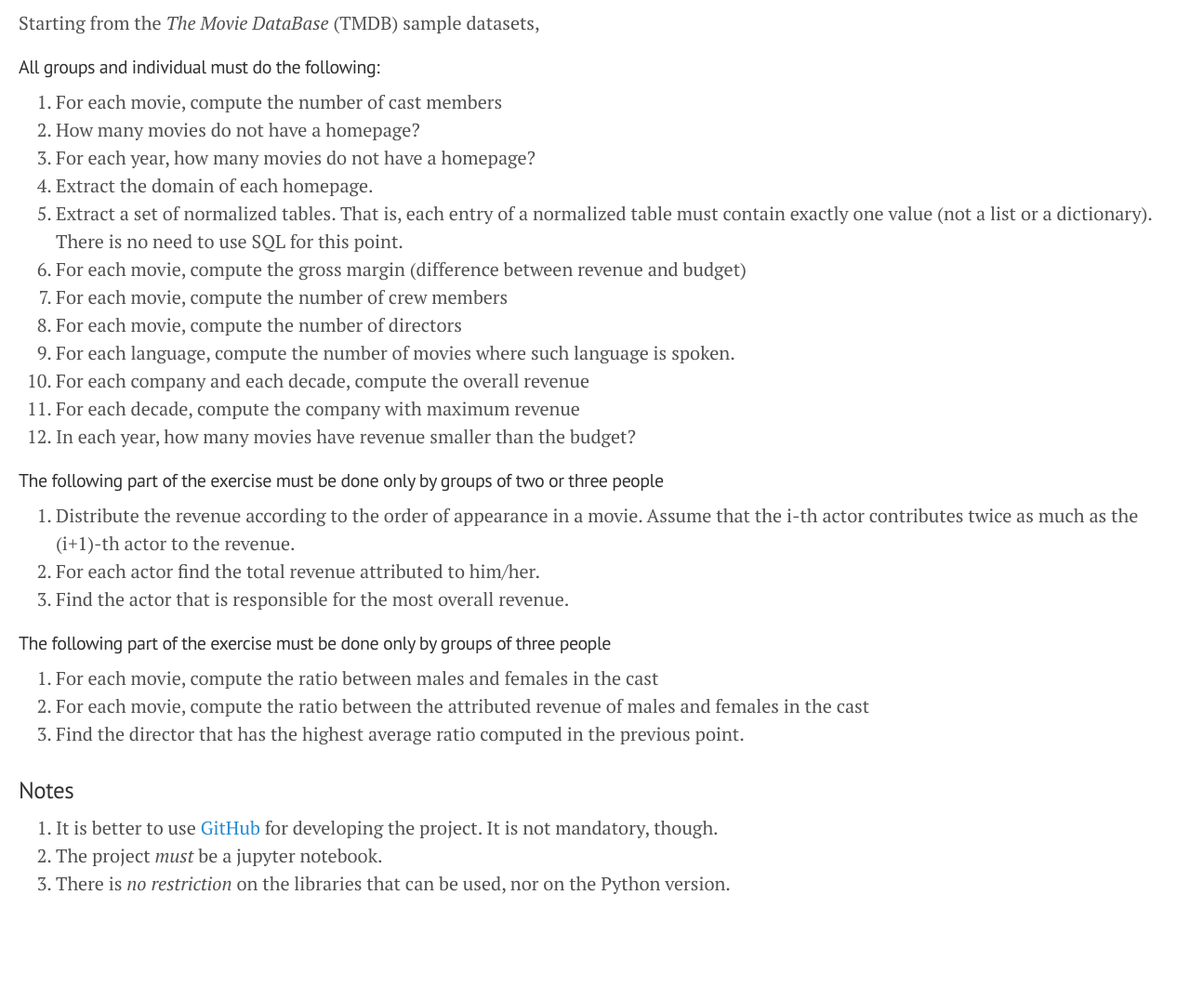
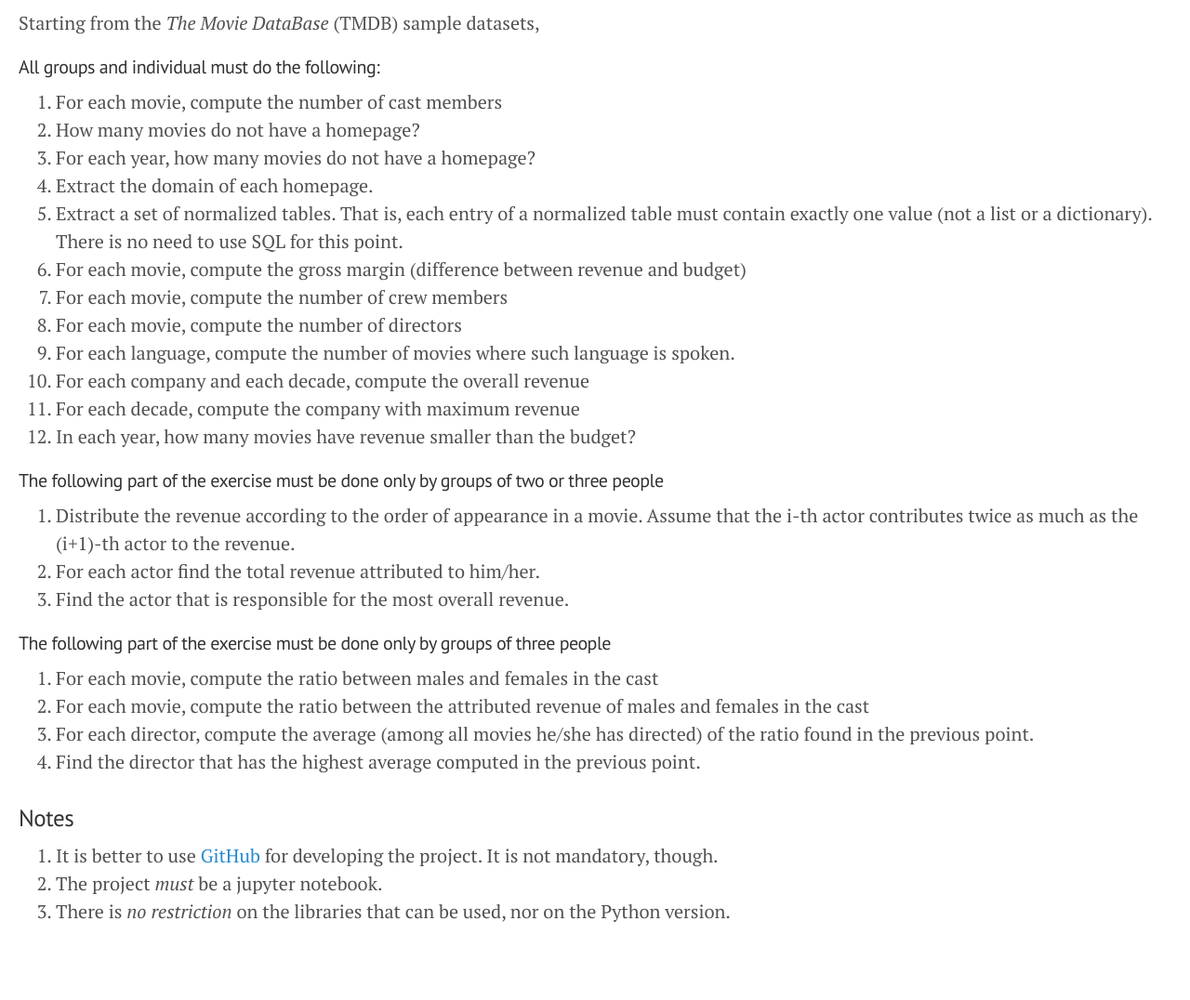
Before and after one commit to gdv/foundationsCS, a Jekyll site: the page built from docs/2017-project.md, in a window 1280 px wide. Shown: the whole page at 93% size. Built offline with Jekyll 4.4.1, drawn with Linux system fonts in a browser that asks for light colours; our own code applies the rules of GitHub Pages for plain Markdown files; before the commit the page ends 1046 px from its top, so only the background shows below that.

Commit message:
Clearer statement

```diff
--- a/docs/2017-project.md
+++ b/docs/2017-project.md
@@ -30,7 +30,9 @@ Starting from the *The Movie DataBase* (TMDB) sample datasets,
 1.  For each movie, compute the ratio between males and females in the cast
 2.  For each movie, compute the ratio between the attributed revenue of males and females
     in the cast
-3.  Find the director that has the highest average ratio computed in the previous point.
+3.  For each director, compute the average (among all movies he/she has directed) of the
+    ratio found in the previous point.
+3.  Find the director that has the highest average computed in the previous point.
 
 ### Notes
 
```
